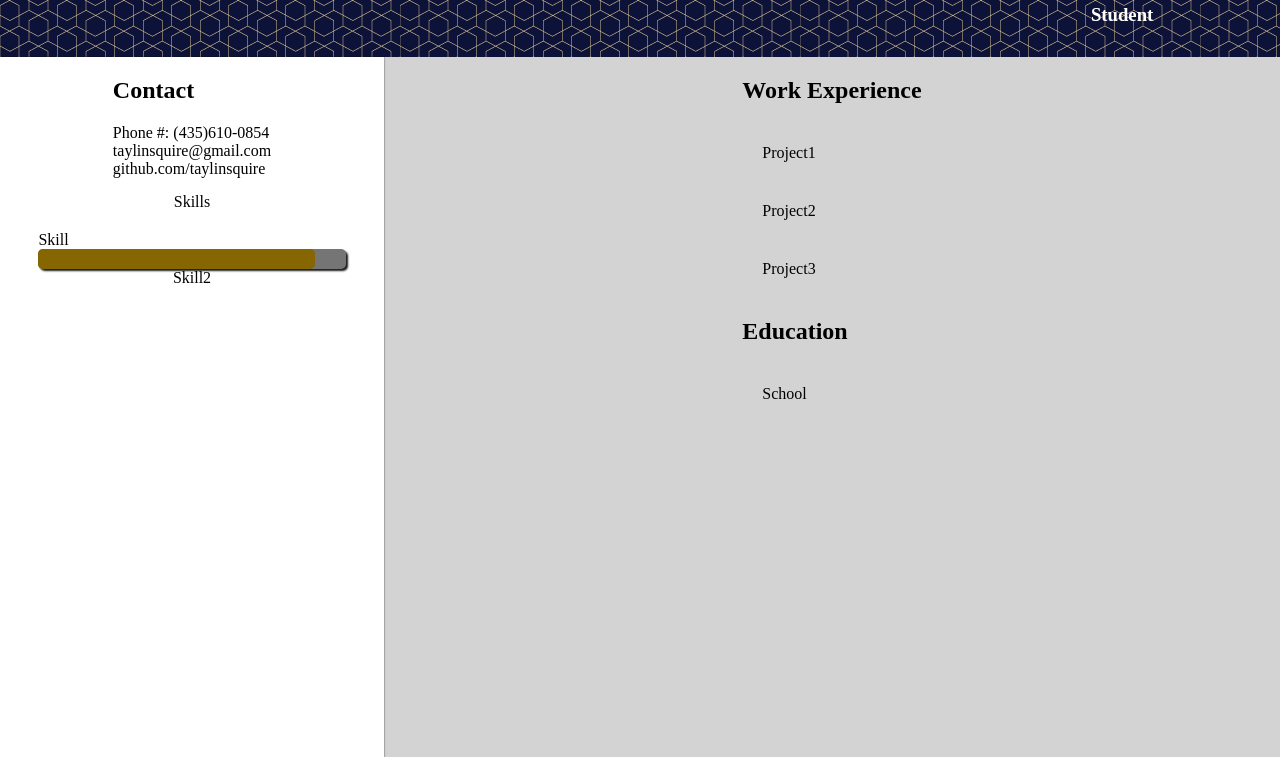
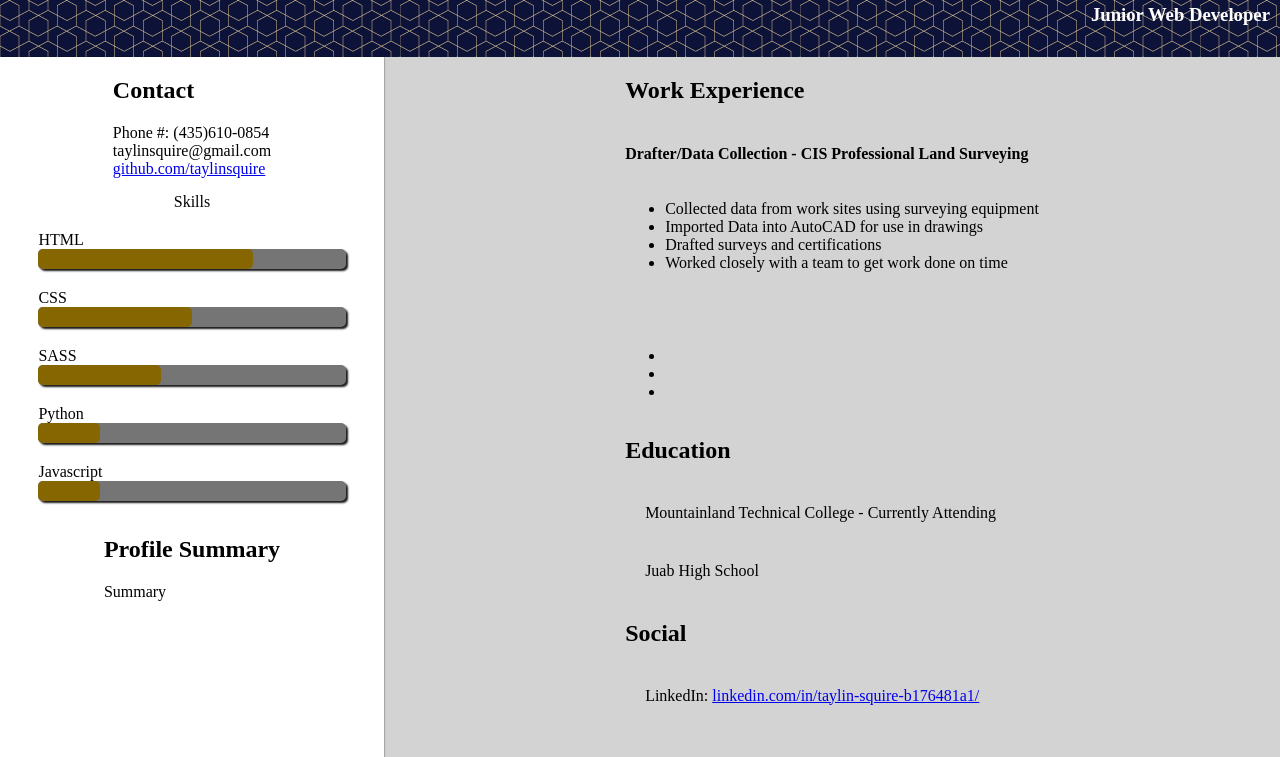
Before and after one commit to taylinsquire/sass-resume, a website: page public/index.html in a window 1280 px wide. Shown: the part 43-800 px from the top of the page. Drawn offline with Linux system fonts and the light colour scheme.

Commit message:
Add mixin in styles.scss

```diff
--- a/public/index.html
+++ b/public/index.html
@@ -4,44 +4,79 @@
         <link rel="stylesheet" href="stylesheets/styles.css">
     </head>
     <body>
-        <div class="page flex-column">
+        <div class="page flex--column">
             <div class="header flex">
                 <div class="name">
                     <h1>Taylin Squire</h2>
-                    <h3>Student</h3>
+                    <h3>Junior Web Developer</h3>
                 </div>
             </div>
-            <div class="page-content">
-                <div class="left-section flex-column">
+            <div class="page-content flex">
+                <div class="left-panel flex--column--center">
                     <div class="contact-info">
                         <h2>Contact</h2>
                         <div class="phone">Phone #: (435)610-0854</div>
                         <div class="email">taylinsquire@gmail.com</div>
-                        <div class="github">github.com/taylinsquire</div>
+                        <div class="github"><a href="https://www.github.com/taylinsquire">github.com/taylinsquire</a></div>
                     </div>
-                    <div class="skills flex-column"> Skills
-                        <div class="skill flex-column">
-                            <div class="skill-name">Skill</div>
+                    <div class="skills flex--column"> Skills
+                        <div class="skill flex--column">
+                            <div class="skill-name">HTML</div>
                             <div class="skill-bar">
-                                <div class="skill-level" id="skill1"></div>
+                                <div class="skill-level" id="skill-html"></div>
                             </div>
                         </div>
-                        <div class="skill-container flex-column">
-                            <div class="skill-name">Skill2</div>
+                        <div class="skill flex--column">
+                            <div class="skill-name">CSS</div>
                             <div class="skill-bar">
-                                <div class="skill-level" id="skill2"></div>
+                                <div class="skill-level" id="skill-css"></div>
+                            </div>
+                        </div>
+                        <div class="skill flex--column">
+                            <div class="skill-name">SASS</div>
+                            <div class="skill-bar">
+                                <div class="skill-level" id="skill-sass"></div>
+                            </div>
+                        </div>
+                        <div class="skill flex--column">
+                            <div class="skill-name">Python</div>
+                            <div class="skill-bar">
+                                <div class="skill-level" id="skill-python"></div>
+                            </div>
+                        </div>
+                        <div class="skill flex--column">
+                            <div class="skill-name">Javascript</div>
+                            <div class="skill-bar">
+                                <div class="skill-level" id="skill-javascript"></div>
                             </div>
                         </div>
                     </div>
+                    <div class="summary">
+                        <h2>Profile Summary</h2>
+                        <p>Summary</p>
+                    </div>
                 </div>
-                <div class="right-section flex-column">
-                    <div class="flex-column">
+                <div class="right-panel flex--column--center">
+                    <div class="flex--column">
                         <h2>Work Experience</h2>
-                        <p>Project1</p>
-                        <p>Project2</p>
-                        <p>Project3</p>
+                        <h4>Drafter/Data Collection - CIS Professional Land Surveying</h4>
+                        <ul>
+                            <li>Collected data from work sites using surveying equipment</li>
+                            <li>Imported Data into AutoCAD for use in drawings</li>
+                            <li>Drafted surveys and certifications</li>
+                            <li>Worked closely with a team to get work done on time</li>
+                        </ul>
+                        <h4></h4>
+                        <ul>
+                            <li></li>
+                            <li></li>
+                            <li></li>
+                        </ul>
                         <h2>Education</h2>
-                        <p>School</p>
+                        <p>Mountainland Technical College - Currently Attending</p>
+                        <p>Juab High School</p>
+                        <h2>Social</h2>
+                        <p>LinkedIn: <a href="https://www.linkedin.com/in/taylin-squire-b176481a1/">linkedin.com/in/taylin-squire-b176481a1/</a></p>
                     </div>
                 </div>
             </div>
--- a/src/styles/_colors.scss
+++ b/src/styles/_colors.scss
@@ -1,6 +1,6 @@
 $header-text: #fff;
-$left-section: #fff;
-$right-section: lightgray;
+$left-panel: #fff;
+$right-panel: lightgray;
 
 $skillbar-empty: #757575;
 $skillbar-fill: #856600;
--- a/src/styles/styles.scss
+++ b/src/styles/styles.scss
@@ -3,10 +3,19 @@
 @import "skills";
 
 $header-height: 100px;
-$header-image: "../../src/images/oriental-tiles.png";
+$header-image: "oriental-tiles.png";
 $left-width: 30%;
-$skill1-level: 90%;
-$skill2-level: 30%;
+$skill-html-level: 70%;
+$skill-css-level: 50%;
+$skill-sass-level: 40%;
+$skill-python-level: 20%;
+$skill-javascript-level: 20%;
+
+@mixin panel($width, $background-color){
+    height: 100%;
+    width: $width;
+    background-color: $background-color;
+}
 
 body {
     margin: 0;
@@ -14,18 +23,28 @@ body {
 }
 .flex{
     display: flex;
+
+    &--column {
+        @extend .flex;
+        flex-direction: column;
+        &--center {
+            @extend .flex--column;
+            align-items: center;
+        }
+    }
+    &--center {
+        @extend .flex;
+        justify-content: center;
+    }
 }
-.flex-column {
-    display: flex;
-    flex-direction: column;
-}
+
 .page {
     height: 100vh;
     width: 100vw;
 }
 .header {
     height: $header-height;
-    background-image: url(#{$header-image});
+    background-image: url(../../src/images/#{$header-image});
     background-color: darkgray;
     justify-content: flex-end;
     .name {
@@ -37,21 +56,14 @@ body {
 }
 .page-content {
     height: calc(100% - #{$header-height});
-    display: flex;
 }
-.left-section {
-    height: 100%;
-    width: $left-width;
-    background-color: colors.$left-section;
-    align-items: center;
+.left-panel {
+    @include panel($left-width, colors.$left-panel);
     box-shadow: 0 0 0 1px rgba(0,0,0,.15), 0 2px 3px rgba(0,0,0,.2);
     z-index: 1;
 }
-.right-section {
-    height: 100%;
-    width: 100% - $left-width;
-    background-color: colors.$right-section;
-    align-items: center;
+.right-panel {
+    @include panel(100%-$left-width, colors.$right-panel);
     div {
 
         p {
@@ -59,9 +71,18 @@ body {
         }
     }
 }
-#skill1 {
-    width: $skill1-level;
+#skill-html {
+    width: $skill-html-level;
 }
-#skill2 {
-    width: $skill2-level;
+#skill-css {
+    width: $skill-css-level;
 }
+#skill-sass {
+    width: $skill-sass-level;
+}
+#skill-python {
+    width: $skill-python-level;
+}
+#skill-javascript {
+    width: $skill-javascript-level;
+}
```
Also changed, not shown: public/stylesheets/styles.css, 1 other file.
